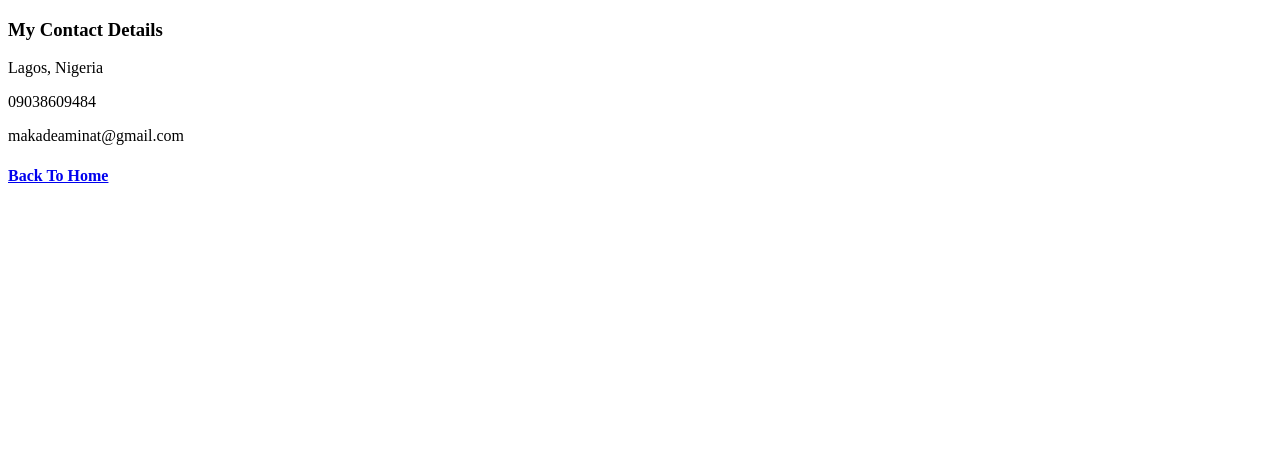
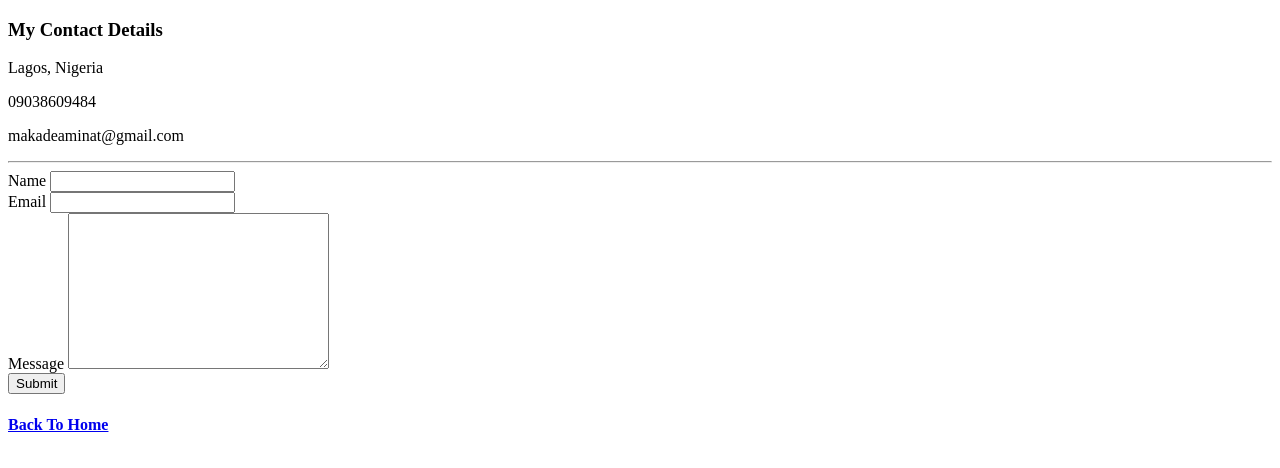
Before and after one commit to Aminat-Okunuga/Personal-Website, a plain HTML site: page contact.html in a window 1280 px wide. Drawn offline with Linux system fonts and the light colour scheme.

Commit message:
contact.html

```diff
--- a/contact.html
+++ b/contact.html
@@ -11,6 +11,16 @@
     <p>Lagos, Nigeria</p>
     <p>09038609484</p>
     <p>makadeaminat@gmail.com</p>
+    <hr>
+    <form action="index.html" method="get">
+        <label for="name">Name</label>
+        <input type="text"><br>
+        <label for="email">Email</label>
+        <input type="email"><br>
+        <label for="message">Message</label>
+        <textarea name="message" id="" cols="30" rows="10"></textarea><br>
+        <input type="submit">
+    </form>
     <h4><a href="index.html">Back To Home</a></h4>
 </body>
 </html>
```
